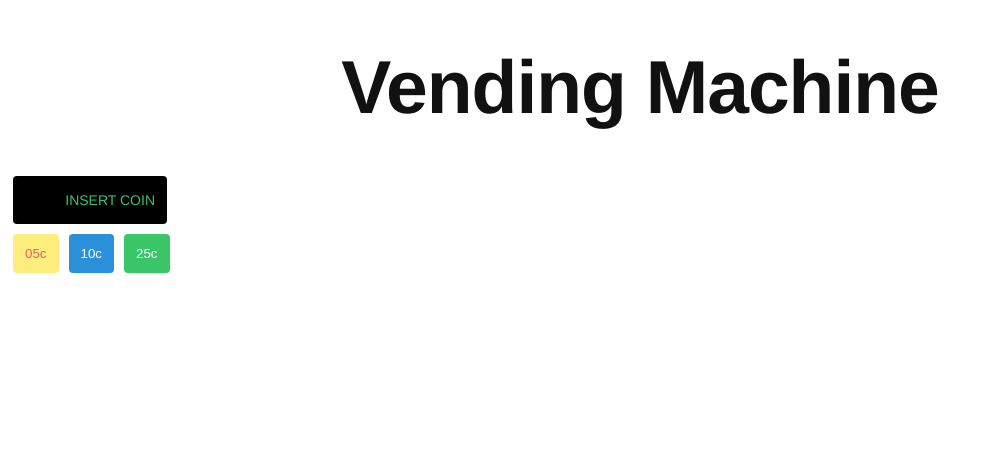
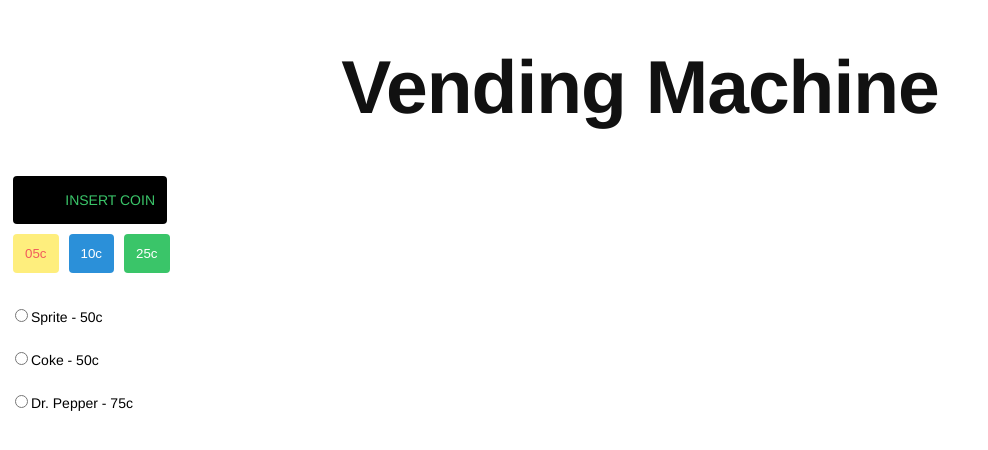
Before and after one commit to jonathanbarton/ga-angular2-project, an Angular app: page / in a window 1280 px wide. Shown: the top 450 px of the page, without its empty margins (0-988 px from the left). Built offline with nearby package versions, Linux system fonts and the light colour scheme.

Commit message:
selects item from items list

```diff
--- a/src/app/app.component.html
+++ b/src/app/app.component.html
@@ -2,3 +2,4 @@
   {{title}}
 </h1>
 <app-insert-coin></app-insert-coin>
+<app-select-item></app-select-item>
--- a/src/app/app.module.ts
+++ b/src/app/app.module.ts
@@ -5,11 +5,13 @@
 
 import { AppComponent } from './app.component';
 import { InsertCoinComponent } from './insert-coin/insert-coin.component';
+import { SelectItemComponent } from './select-item/select-item.component';
 
 @NgModule({
   declarations: [
     AppComponent,
-    InsertCoinComponent
+    InsertCoinComponent,
+    SelectItemComponent
   ],
   imports: [
     BrowserModule,
--- /dev/null
+++ b/src/app/select-item/select-item.component.html
@@ -0,0 +1,7 @@
+<ul class="select-item__selectable-item-list">
+	<li class="select-item__selectable-item" *ngFor="let item of items">
+		<input type="radio" name="radiogroup"
+			[value]="item.id" />
+		<label>{{item.name}} - 	{{item.cost}}c</label>
+	</li>
+</ul>
--- /dev/null
+++ b/src/app/select-item/select-item.component.scss
@@ -0,0 +1,9 @@
+.select-item__selectable-item {
+	list-style: none;
+  padding: 12px 12px 12px 2px;
+  font-family: 'Helvetica Neue', sans-serif; font-size: 14px;
+}
+
+.select-item__selectable-item-list {
+	padding: 0;
+}
--- /dev/null
+++ b/src/app/select-item/select-item.component.ts
@@ -0,0 +1,31 @@
+import { Component, OnInit } from '@angular/core';
+
+@Component({
+  selector: 'app-select-item',
+  templateUrl: './select-item.component.html',
+  styleUrls: ['./select-item.component.scss']
+})
+export class SelectItemComponent implements OnInit {
+  items = [
+		{
+		    id: 1,
+		    name: 'Sprite',
+		    cost: 50
+		},
+		{
+		    id: 2,
+		    name: 'Coke',
+		    cost: 50
+		},
+		{
+		    id: 3,
+		    name: 'Dr. Pepper',
+		    cost: 75
+		}
+	];
+
+  constructor() { }
+
+  ngOnInit() { }
+
+}
```
Also changed, not shown: src/app/select-item/select-item.service.ts (added, +8 -0 lines), 2 other files (tests, documents, lock files or other folders).
